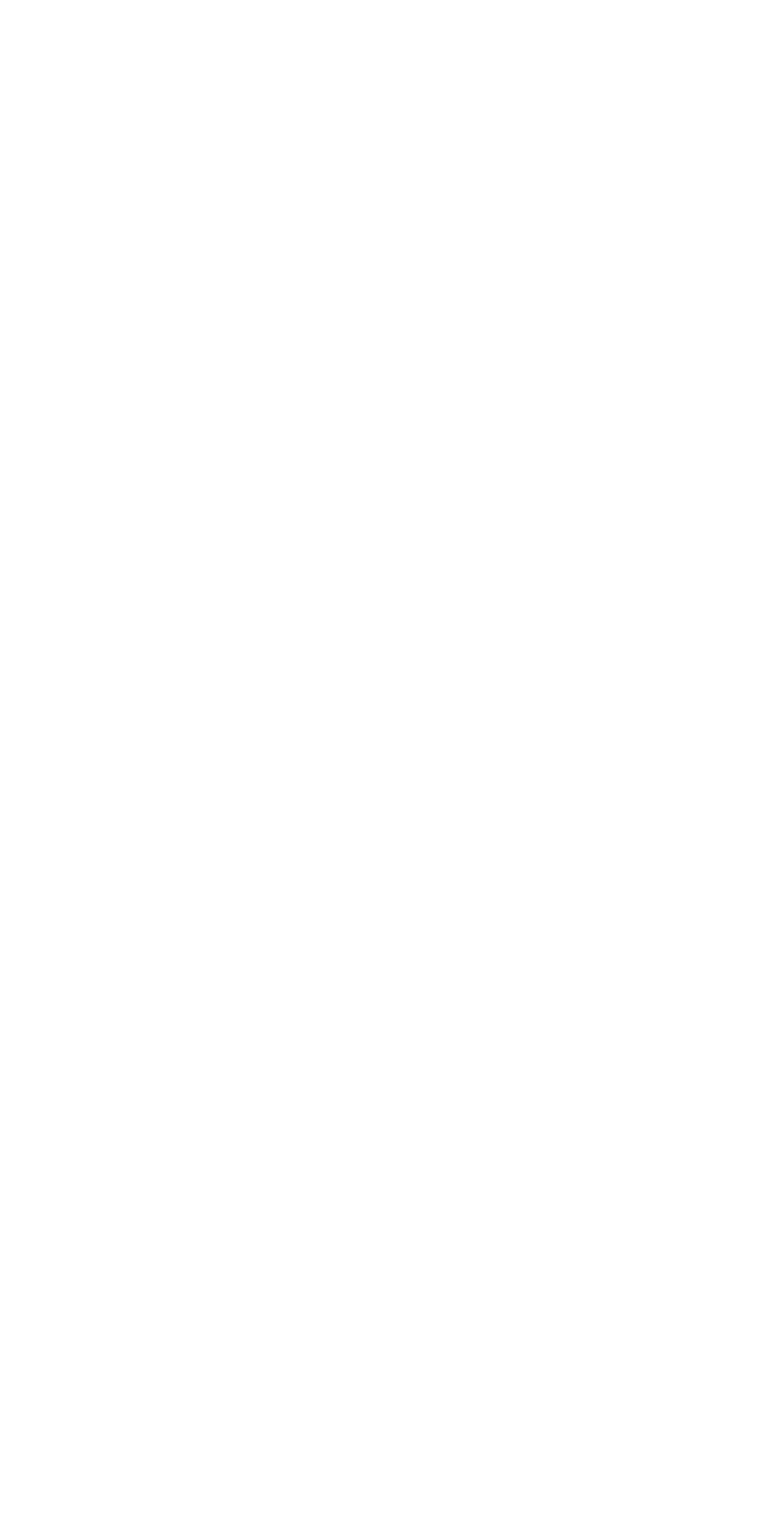
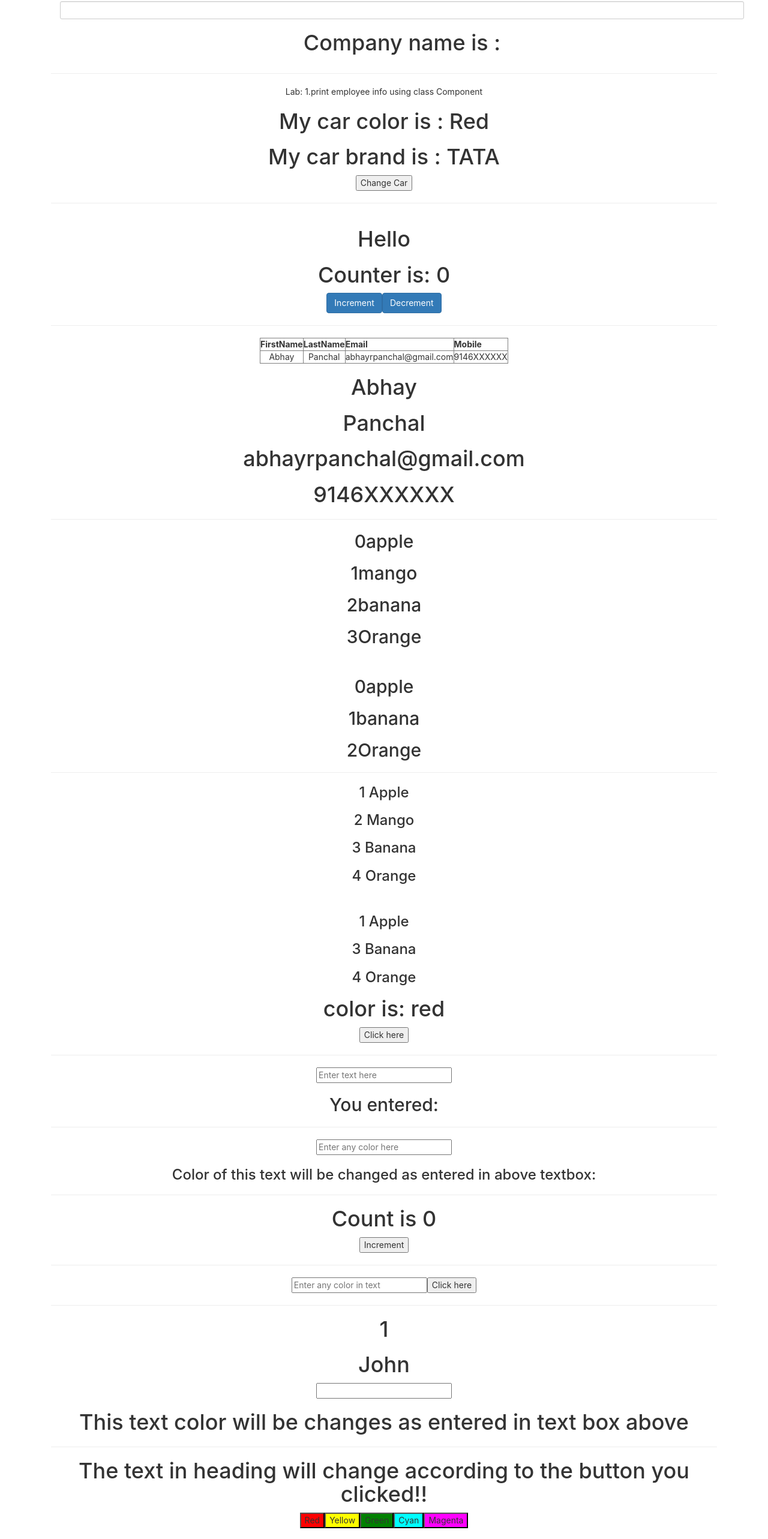
Before and after one commit to abhi1580/SevenMentor, a React (Create React App) app in the folder excersises/: page / in a window 1280 px wide. Shown: the part 168-2733 px from the top of the page at 60% size. Before the commit the page ends 800 px from the top, so only its background shows below. Built offline with nearby package versions, Linux system fonts and the light colour scheme.

Commit message:
New LAb Added

```diff
--- a/excersises/src/App.js
+++ b/excersises/src/App.js
@@ -13,31 +13,43 @@ import CounterUsingUseState from "./Components/CounterUsingUseState";
 import ColorChangeUsingUseState from "./Lab/ColorChangeUsingUseState";
 import ColorChange2 from "./Components/ColorChange2";
 import FunctionalComponent from "./Components/FunctionalComponent";
+import ChangeColorTextByButton from "./Lab/ChangeColorTextByButton";
 
 function App() {
   return (
     <div className="App container">
       <div className="container-fluid">
-        {/* <Demo /><hr/>
-        <StateDemo2 /><hr/>
-        <MyCar /><hr/>
-        <Counter /><hr/>
+        <Demo />
+        <hr />
+        <StateDemo2 />
+        <hr />
+        <MyCar />
+        <hr />
+        <Counter />
+        <hr />
         <EmpUsingProp
           FirstName="Abhay"
           LastName="Panchal"
           Email="abhayrpanchal@gmail.com"
           Mobile="9146XXXXXX"
-        /><hr/>
-        <ListDemo/>
-        <FruitList/>
-        <EventHandling/><hr/>
-        <EventHandling4/><hr/>
-        <ColorChange /><hr/>
-        <CounterUsingUseState/><hr/>
-
-        <ColorChange2/><hr/> */}
-        {/* <FunctionalComponent id="1" name="John"/> */}
-        <ColorChangeUsingUseState/><hr/>
+        />
+        <hr />
+        <ListDemo />
+        <FruitList />
+        <EventHandling />
+        <hr />
+        <EventHandling4 />
+        <hr />
+        <ColorChange />
+        <hr />
+        <CounterUsingUseState />
+        <hr />
+        <ColorChange2 />
+        <hr />
+        <FunctionalComponent id="1" name="John" />
+        <ColorChangeUsingUseState />
+        <hr />
+        <ChangeColorTextByButton/><hr/>
       </div>
     </div>
   );
--- /dev/null
+++ b/excersises/src/Lab/ChangeColorTextByButton.js
@@ -0,0 +1,18 @@
+import React, { useState } from 'react';
+
+const ChangeColorTextByButton = () => {
+    const [displayColor, setDisplayColor] = useState('');
+
+    return (
+        <div>
+            <h1 style={{ color: displayColor }}>The text in heading will change according to the button you clicked!!</h1>
+            <button style={{backgroundColor:"red"}} onClick={() => setDisplayColor("red")}>Red</button>
+            <button style={{backgroundColor:"yellow"}} onClick={() => setDisplayColor("yellow")}>Yellow</button>
+            <button style={{backgroundColor:"green"}} onClick={() => setDisplayColor("green")}>Green</button>
+            <button style={{backgroundColor:"cyan"}} onClick={() => setDisplayColor("cyan")}>Cyan</button>
+            <button style={{backgroundColor:"magenta"}} onClick={() => setDisplayColor("magenta")}>Magenta</button>
+        </div>
+    );
+}
+
+export default ChangeColorTextByButton;
```
